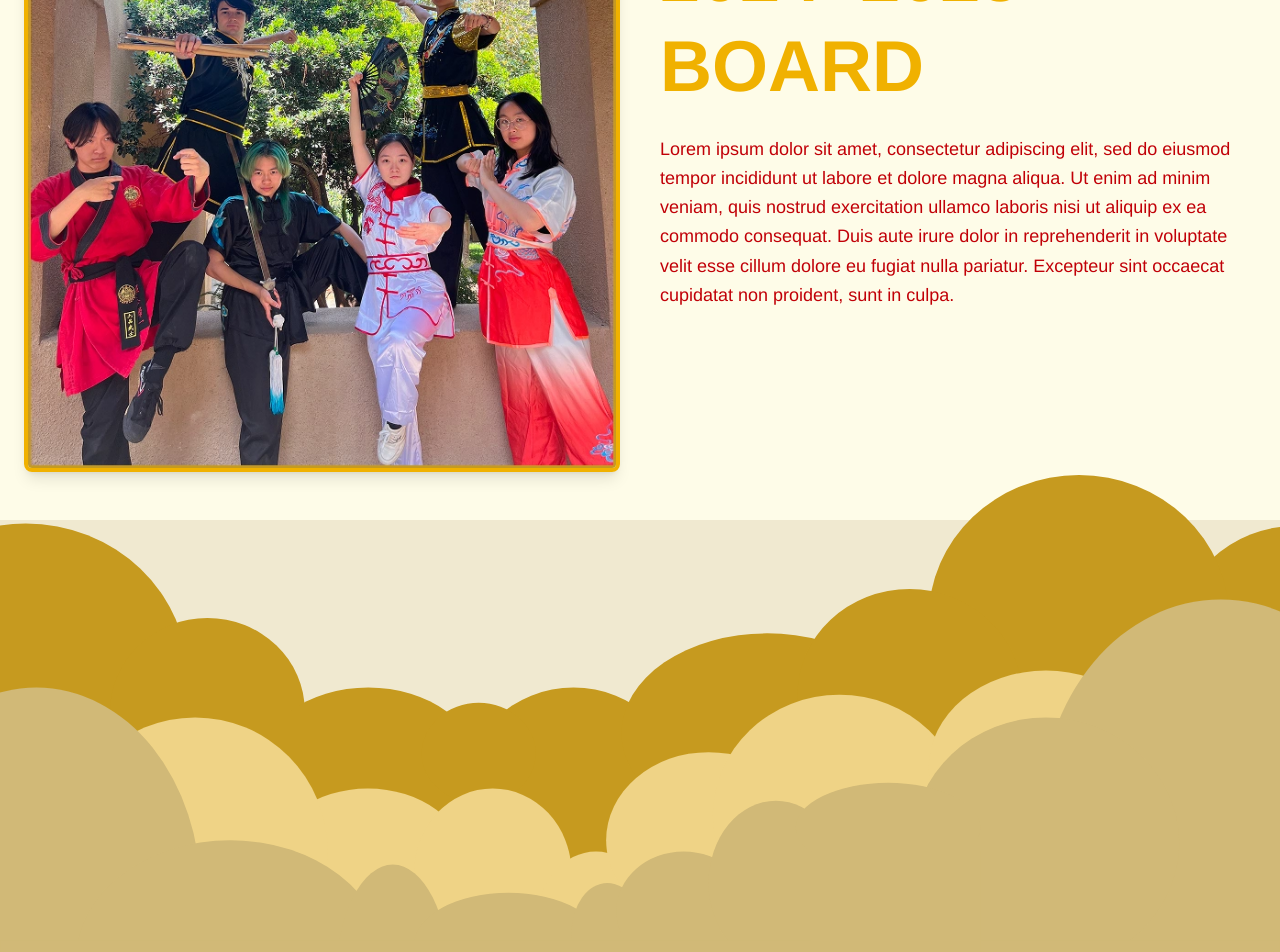
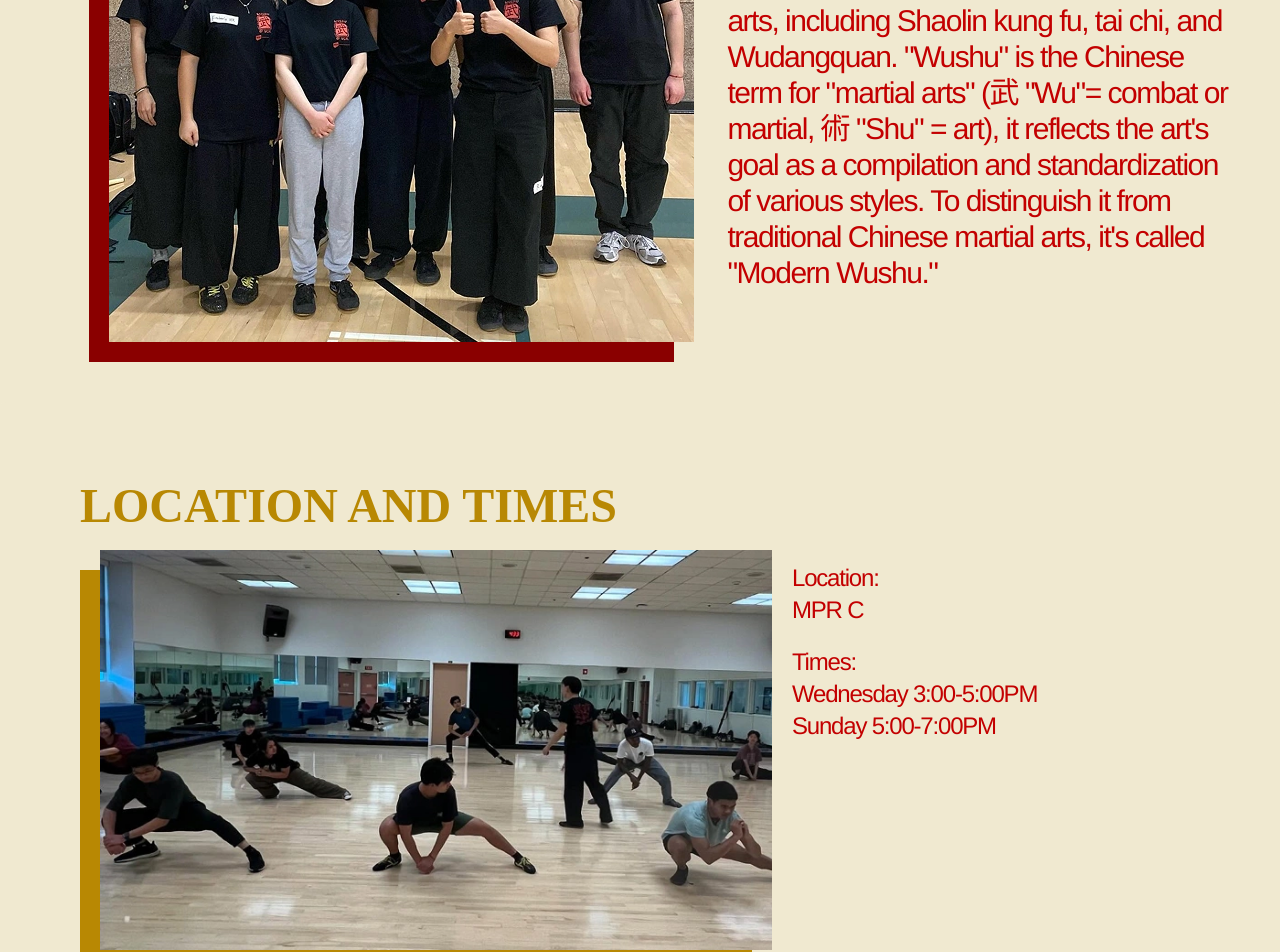
Before and after one commit to acm-ucr/wushu-website, a Next.js app: page / in a window 1280 px wide. Shown: the part 420-1372 px from the top of the page. Built offline with nearby package versions, Linux system fonts and the light colour scheme; a web font is replaced by a local one.

Commit message:
updated with components

```diff
--- a/src/app/board/page.tsx
+++ b/src/app/board/page.tsx
@@ -1,11 +1,11 @@
+import MeetTheBoard from "@/components/board/MeetTheBoard";
 import BoardMemberMap from "@/components/board/BoardMemberMap";
 
 const Board = () => {
   return (
     <div className="">
-      <div className="z-0">
-        <BoardMemberMap />
-      </div>
+      <MeetTheBoard />
+      <BoardMemberMap />
     </div>
   );
 };
--- a/src/app/page.tsx
+++ b/src/app/page.tsx
@@ -1,9 +1,11 @@
-import MeetTheBoard from "@/components/board/MeetTheBoard";
+import WhoWeAre from "@/components/home/WhoWeAre";
+import LocationAndTime from "@/components/home/LocationAndTime";
 
 const Home = () => {
   return (
-    <div className="font-arimo flex h-screen w-screen items-center justify-center">
-      <MeetTheBoard />
+    <div className="">
+      <WhoWeAre />
+      <LocationAndTime />
     </div>
   );
 };
--- a/src/components/board/MeetTheBoard.tsx
+++ b/src/components/board/MeetTheBoard.tsx
@@ -2,7 +2,7 @@ import Image from "next/image";
 
 const MeetTheBoard = () => {
   return (
-    <div className="flex flex-col items-center justify-center gap-10 bg-yellow-50 px-6 py-12 md:flex-row">
+    <div className="flex flex-col items-center justify-center gap-10 px-6 py-12 md:flex-row">
       {}
       <div className="w-full md:w-1/2">
         <Image
--- a/src/components/contact/WantToBookUs.tsx
+++ b/src/components/contact/WantToBookUs.tsx
@@ -41,7 +41,7 @@ const WantToBookUs = () => {
         </div>
         <Image
           src={GroupPhoto}
-          alt="Wushu Grouop Photo"
+          alt="Wushu Group Photo"
           className="object-contain"
         />
       </div>
--- a/src/components/home/LocationAndTime.tsx
+++ b/src/components/home/LocationAndTime.tsx
@@ -3,18 +3,21 @@ import Image from "next/image";
 
 const LocationAndTime = () => {
   return (
-    <div className="bg-wushu-cream-100 flex w-2/3 rounded-md p-10">
+    <div className="bg-wushu-cream-100 flex w-full rounded-md p-10">
       <div className="flex w-2/3 flex-col justify-items-center gap-1 rounded-md p-10">
         <div>
-          <h1 className="text-wushu-gold-100 top-left font-margasa text-5xl font-extrabold">
+          <div className="text-wushu-gold-100 top-left font-margasa pb-10 text-5xl font-extrabold">
             LOCATION AND TIMES
-          </h1>
+          </div>
+          <div className="bg-wushu-gold-100">
             <Image
               src="/images/who_we_are/location_and_times_img.webp"
               alt="Location and Times (shows club participants all participating in an activity)"
               width={3000}
               height={3000}
+              className="translate-x-5 -translate-y-5"
             />
+          </div>
         </div>
       </div>
       <div className="text-wushu-red-100 font-arimo flex w-2/5 flex-col pt-10 text-2xl tracking-tighter">
```
Lines whose indentation alone changed are shown as unchanged.
